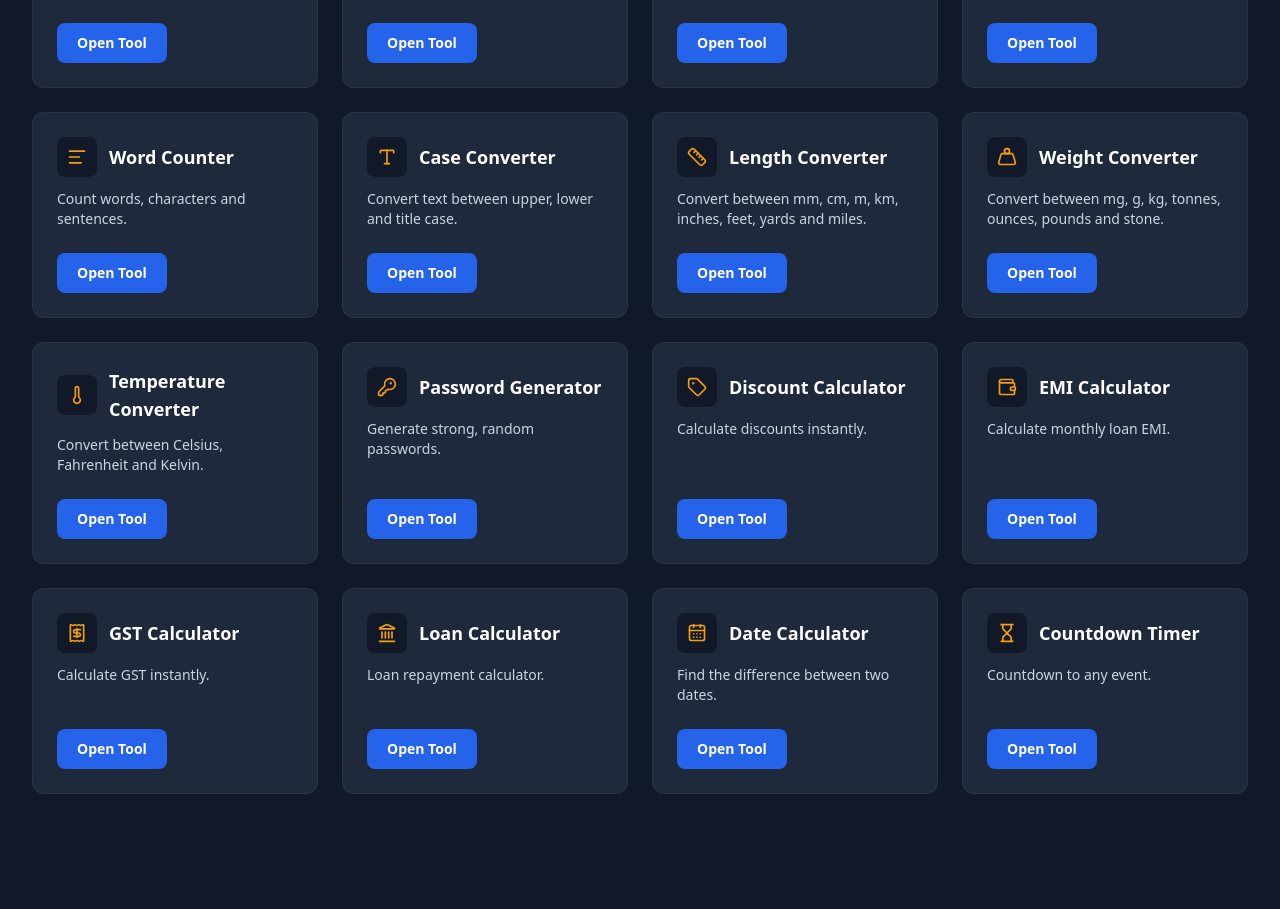
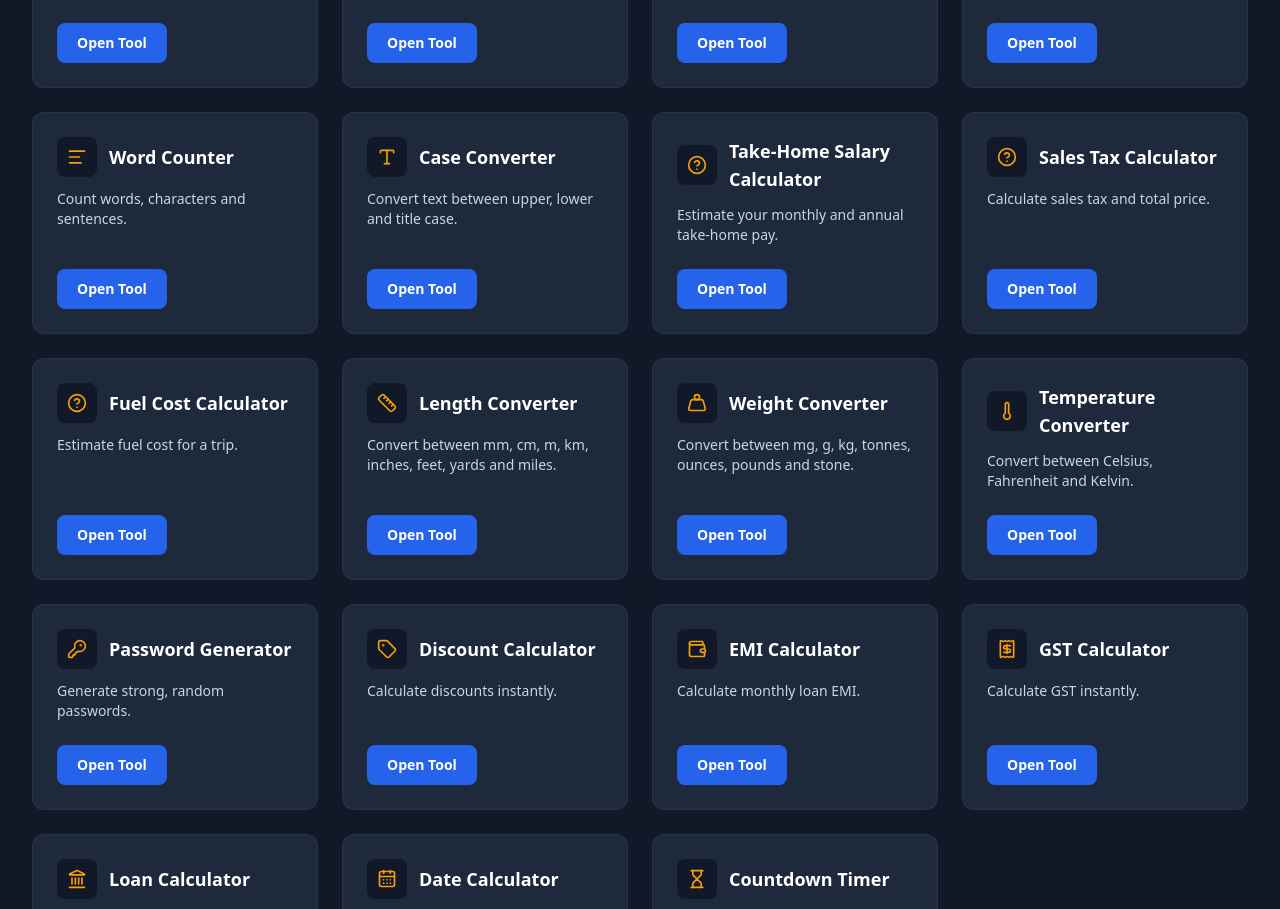
Before and after one commit to merondis/project-lighthouse, a Next.js app: page /tools in a window 1280 px wide. Shown: the part 1097-2006 px from the top of the page. Built offline with nearby package versions, Linux system fonts and the light colour scheme; no server answers.

Commit message:
feat: add Salary, Sales Tax, and Fuel Cost calculators (Build Pack 029)

```diff
--- a/src/data/tools/registry.ts
+++ b/src/data/tools/registry.ts
@@ -1,3 +1,6 @@
+import { calculateTakeHomeSalary } from "@/utils/calculators/salary-calculator";
+import { calculateSalesTax } from "@/utils/calculators/sales-tax-calculator";
+import { calculateFuelCost } from "@/utils/calculators/fuel-cost-calculator";
 import { calculateSimpleInterest } from "@/utils/calculators/simple-interest-calculator";
 import { generateRandomNumbers } from "@/utils/calculators/random-number-generator";
 import { calculateCompoundInterest, CompoundFrequency } from "@/utils/calculators/compound-interest-calculator";
@@ -756,6 +759,124 @@ export const toolRegistry: ToolConfig[] = [
     relatedSlugs: ["word-counter"],
   },
   {
+    slug: "salary-calculator",
+    category: "finance",
+    title: "Take-Home Salary Calculator",
+    shortDescription: "Estimate your monthly and annual take-home pay.",
+    metaDescription: "Free online take-home salary calculator to estimate your net pay after deductions.",
+    h1: "Take-Home Salary Calculator",
+    intro: "Estimate your take-home pay by entering your annual gross salary and an estimated total deduction percentage for tax and other withholdings.",
+    icon: "💼",
+    status: "live",
+    inputFields: [
+      { key: "annualGross", label: "Annual Gross Salary", type: "number", step: 0.01, placeholder: "e.g. 60000" },
+      { key: "deductionPercent", label: "Estimated Total Deductions (%)", type: "number", step: 0.1, placeholder: "e.g. 25" },
+    ],
+    resultFields: [
+      { key: "monthlyNet", label: "Monthly Take-Home", highlight: true },
+      { key: "annualNet", label: "Annual Take-Home", highlight: true },
+      { key: "monthlyGross", label: "Monthly Gross" },
+      { key: "totalDeductions", label: "Total Annual Deductions" },
+    ],
+    calculate: (inputs) => {
+      const annualGross = Number(inputs.annualGross);
+      const deductionPercent = Number(inputs.deductionPercent);
+      const output = calculateTakeHomeSalary(annualGross, deductionPercent);
+      return { ...output };
+    },
+    faqs: [
+      {
+        question: "What counts as a deduction?",
+        answer:
+          "Deductions typically include income tax, social security, retirement contributions, health insurance and other withholdings. This calculator uses a single combined percentage rather than modeling any specific country's tax brackets.",
+      },
+      {
+        question: "Why doesn't this calculator use exact tax brackets?",
+        answer:
+          "Tax rules vary significantly by country, state and personal circumstances. This tool gives a quick estimate using your own deduction percentage rather than assuming one specific tax system, which could otherwise mislead visitors in a different jurisdiction.",
+      },
+      {
+        question: "How do I find my actual deduction percentage?",
+        answer: "Check a recent pay stub, divide your total deductions by your gross pay for that period, and multiply by 100 to get your personal deduction percentage.",
+      },
+    ],
+    relatedSlugs: ["emi-calculator", "gst-calculator"],
+  },
+  {
+    slug: "sales-tax-calculator",
+    category: "finance",
+    title: "Sales Tax Calculator",
+    shortDescription: "Calculate sales tax and total price.",
+    metaDescription: "Free online sales tax calculator to find the tax amount and total price for a purchase.",
+    h1: "Sales Tax Calculator",
+    intro: "Calculate the sales tax amount and final total price based on a price and tax rate.",
+    icon: "🧮",
+    status: "live",
+    inputFields: [
+      { key: "price", label: "Price Before Tax", type: "number", step: 0.01, placeholder: "e.g. 100" },
+      { key: "taxRate", label: "Sales Tax Rate (%)", type: "number", step: 0.01, placeholder: "e.g. 8.25" },
+    ],
+    resultFields: [
+      { key: "taxAmount", label: "Tax Amount", highlight: true },
+      { key: "totalPrice", label: "Total Price", highlight: true },
+    ],
+    calculate: (inputs) => {
+      const price = Number(inputs.price);
+      const taxRate = Number(inputs.taxRate);
+      const output = calculateSalesTax(price, taxRate);
+      return { ...output };
+    },
+    faqs: [
+      {
+        question: "How do I find my local sales tax rate?",
+        answer: "Sales tax rates vary by country, state, and sometimes city or county. Check your local government's tax authority website for the exact current rate in your area.",
+      },
+      {
+        question: "Is this the same as GST or VAT?",
+        answer: "GST and VAT work similarly to sales tax in principle, calculated as a percentage of the price, but rules on what's taxed and how it's applied can differ. Our GST Calculator has a dedicated add/remove mode for GST-inclusive pricing.",
+      },
+    ],
+    relatedSlugs: ["gst-calculator", "discount-calculator"],
+  },
+  {
+    slug: "fuel-cost-calculator",
+    category: "misc",
+    title: "Fuel Cost Calculator",
+    shortDescription: "Estimate fuel cost for a trip.",
+    metaDescription: "Free online fuel cost calculator to estimate how much fuel you'll need and its cost for a given distance.",
+    h1: "Fuel Cost Calculator",
+    intro: "Estimate the fuel needed and total cost for a trip based on distance, fuel efficiency and fuel price.",
+    icon: "⛽",
+    status: "live",
+    inputFields: [
+      { key: "distance", label: "Trip Distance", type: "number", step: 0.1, placeholder: "e.g. 300" },
+      { key: "fuelEfficiency", label: "Fuel Efficiency (distance per fuel unit)", type: "number", step: 0.1, placeholder: "e.g. 15" },
+      { key: "fuelPrice", label: "Fuel Price (per fuel unit)", type: "number", step: 0.01, placeholder: "e.g. 1.5" },
+    ],
+    resultFields: [
+      { key: "fuelNeeded", label: "Fuel Needed", highlight: true },
+      { key: "totalCost", label: "Total Fuel Cost", highlight: true },
+    ],
+    calculate: (inputs) => {
+      const distance = Number(inputs.distance);
+      const fuelEfficiency = Number(inputs.fuelEfficiency);
+      const fuelPrice = Number(inputs.fuelPrice);
+      const output = calculateFuelCost(distance, fuelEfficiency, fuelPrice);
+      return { ...output };
+    },
+    faqs: [
+      {
+        question: "What units should I use?",
+        answer: "Use any consistent unit system, for example miles for distance with miles-per-gallon for efficiency and price-per-gallon for fuel price, or kilometers with kilometers-per-liter and price-per-liter. As long as all three inputs use matching units, the result will be accurate.",
+      },
+      {
+        question: "Does this account for traffic, terrain or driving style?",
+        answer: "No, this calculator uses a fixed fuel efficiency value you provide. Actual fuel consumption can vary based on traffic, terrain, speed and driving habits.",
+      },
+    ],
+    relatedSlugs: ["length-converter", "currency-converter"],
+  },
+  {
     slug: "length-converter",
     category: "converters",
     title: "Length Converter",
--- /dev/null
+++ b/src/utils/calculators/fuel-cost-calculator.ts
@@ -0,0 +1,30 @@
+export interface FuelCostResult {
+  fuelNeeded: number;
+  totalCost: number;
+}
+
+export function calculateFuelCost(
+  distance: number,
+  fuelEfficiency: number,
+  fuelPricePerUnit: number
+): FuelCostResult {
+  if ([distance, fuelEfficiency, fuelPricePerUnit].some((v) => Number.isNaN(v))) {
+    throw new Error("Please enter valid numbers for all fields.");
+  }
+  if (distance <= 0 || fuelEfficiency <= 0 || fuelPricePerUnit < 0) {
+    throw new Error("Distance and fuel efficiency must be greater than zero.");
+  }
+
+  const fuelNeeded = distance / fuelEfficiency;
+  const totalCost = fuelNeeded * fuelPricePerUnit;
+
+  return {
+    fuelNeeded: roundTo(fuelNeeded, 2),
+    totalCost: roundTo(totalCost, 2),
+  };
+}
+
+function roundTo(value: number, decimals: number) {
+  const factor = 10 ** decimals;
+  return Math.round(value * factor) / factor;
+}
--- /dev/null
+++ b/src/utils/calculators/salary-calculator.ts
@@ -0,0 +1,33 @@
+export interface SalaryResult {
+  monthlyGross: number;
+  monthlyNet: number;
+  annualNet: number;
+  totalDeductions: number;
+}
+
+export function calculateTakeHomeSalary(
+  annualGross: number,
+  deductionPercent: number
+): SalaryResult {
+  if (Number.isNaN(annualGross) || Number.isNaN(deductionPercent)) {
+    throw new Error("Please enter valid numbers for salary and deduction percentage.");
+  }
+  if (annualGross <= 0) {
+    throw new Error("Annual gross salary must be greater than zero.");
+  }
+  if (deductionPercent < 0 || deductionPercent > 100) {
+    throw new Error("Deduction percentage must be between 0 and 100.");
+  }
+
+  const totalDeductions = roundTo((annualGross * deductionPercent) / 100, 2);
+  const annualNet = roundTo(annualGross - totalDeductions, 2);
+  const monthlyGross = roundTo(annualGross / 12, 2);
+  const monthlyNet = roundTo(annualNet / 12, 2);
+
+  return { monthlyGross, monthlyNet, annualNet, totalDeductions };
+}
+
+function roundTo(value: number, decimals: number) {
+  const factor = 10 ** decimals;
+  return Math.round(value * factor) / factor;
+}
--- /dev/null
+++ b/src/utils/calculators/sales-tax-calculator.ts
@@ -0,0 +1,23 @@
+export interface SalesTaxResult {
+  taxAmount: number;
+  totalPrice: number;
+}
+
+export function calculateSalesTax(price: number, taxRatePercent: number): SalesTaxResult {
+  if (Number.isNaN(price) || Number.isNaN(taxRatePercent)) {
+    throw new Error("Please enter valid numbers for price and tax rate.");
+  }
+  if (price < 0 || taxRatePercent < 0) {
+    throw new Error("Values cannot be negative.");
+  }
+
+  const taxAmount = roundTo((price * taxRatePercent) / 100, 2);
+  const totalPrice = roundTo(price + taxAmount, 2);
+
+  return { taxAmount, totalPrice };
+}
+
+function roundTo(value: number, decimals: number) {
+  const factor = 10 ** decimals;
+  return Math.round(value * factor) / factor;
+}
```
